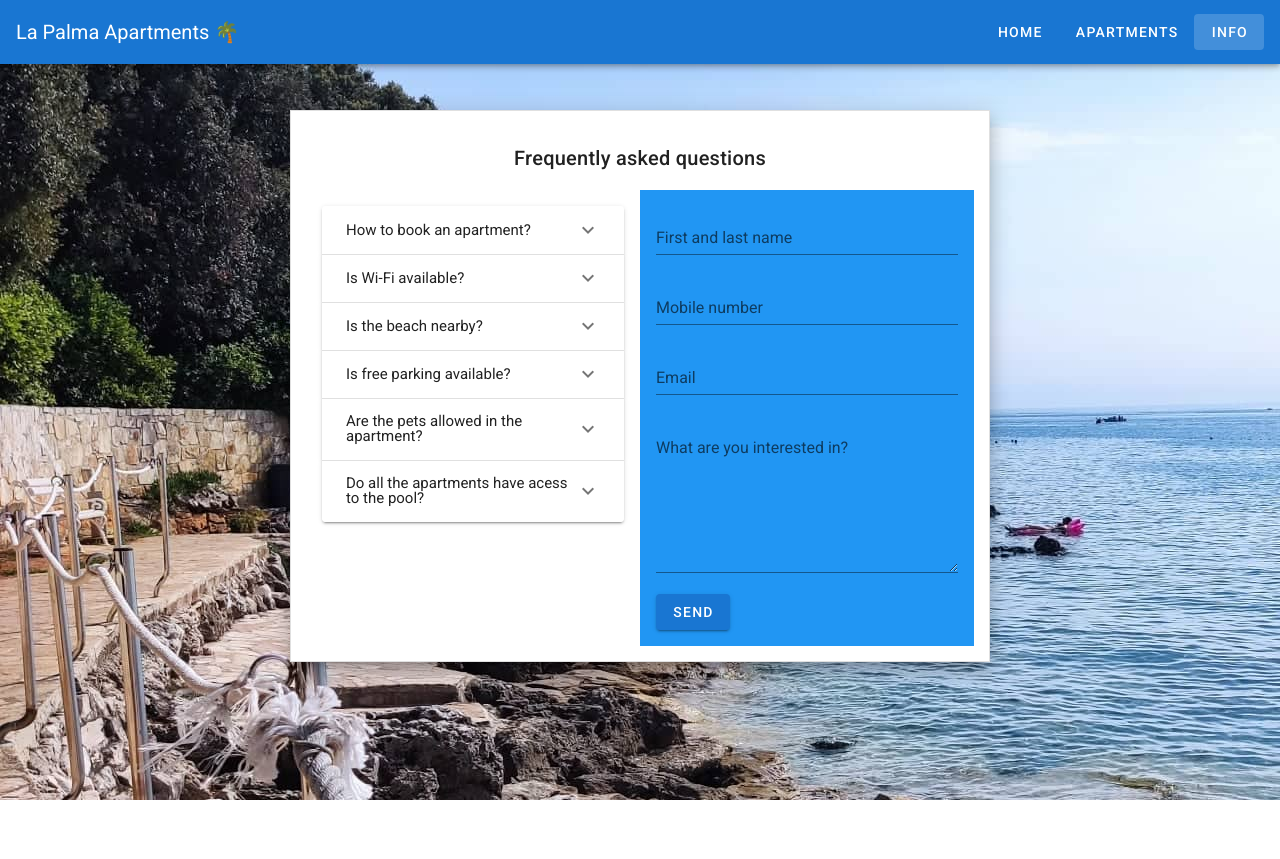
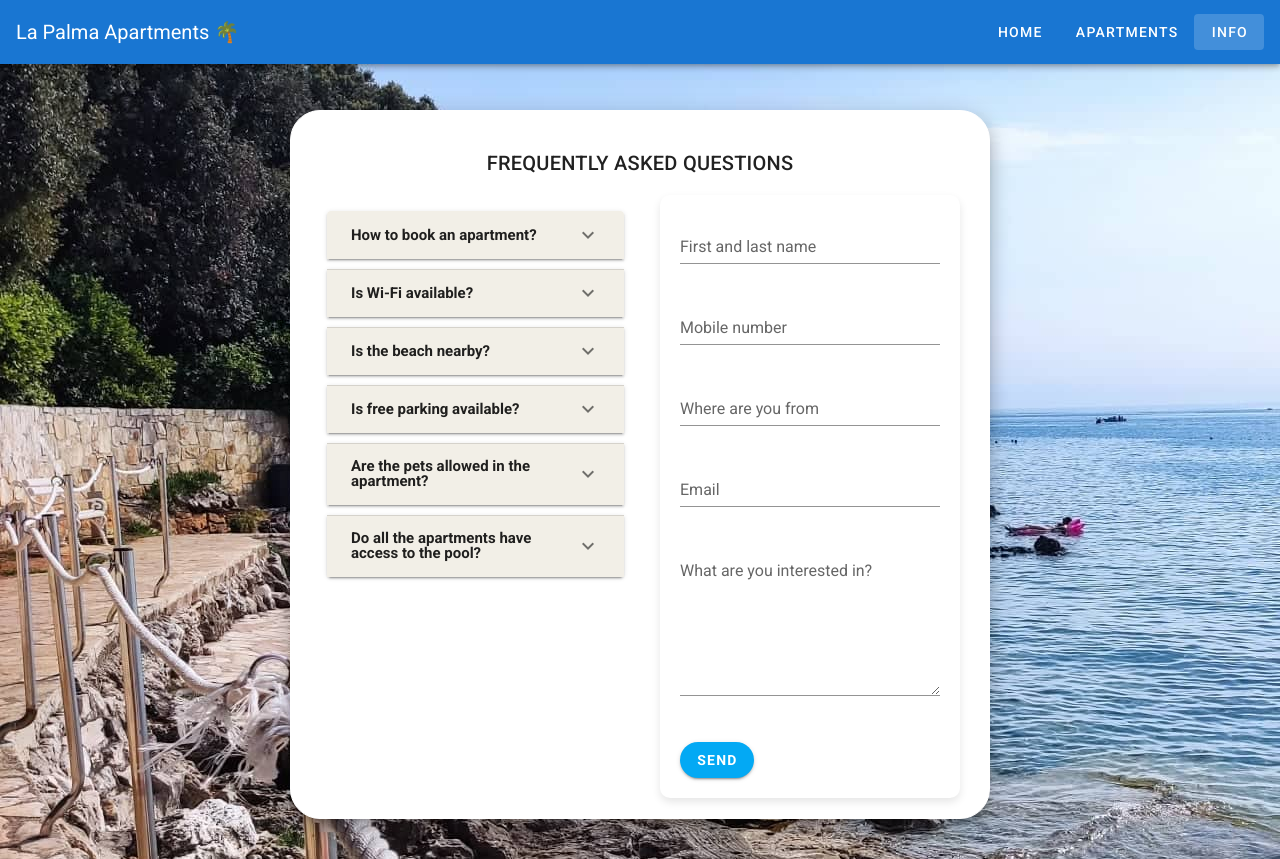
Before and after one commit to pavlovicantonio/lapalma, a Vue app in the folder lapalma/: page /info in a window 1280 px wide. Before the commit the page ends 800 px from the top, so only its background shows below. Built offline with nearby package versions, Linux system fonts and the light colour scheme.

Commit message:
EmailJS Info Desktop

```diff
--- a/lapalma/package.json
+++ b/lapalma/package.json
@@ -10,8 +10,10 @@
   "dependencies": {
     "@vue/composition-api": "^1.4.0",
     "core-js": "^3.8.3",
+    "emailjs-com": "^3.2.0",
     "oh-vue-icons": "^1.0.0-rc3",
     "vue": "^2.6.14",
+    "vue-notification": "^1.3.20",
     "vue-router": "^3.5.1",
     "vuetify": "^2.6.0",
     "vuex": "^3.6.2"
--- a/lapalma/src/layouts/InfoDesktopLayout.vue
+++ b/lapalma/src/layouts/InfoDesktopLayout.vue
@@ -4,100 +4,128 @@
       <div class="padmarg"></div>
 
       <!-- 1️⃣ PRVA GALERIJA -->
-        <v-card elevation="11" outlined shaped tile class="sirinaVueCardss1">
+      <v-card elevation="11" outlined shaped class="sirinaVueCardss1" color="white" style="border-radius: 30px; margin-bottom: 40px;">
           <v-card-title class="d-flex justify-center align-center">
-    Frequently asked questions
+              FREQUENTLY ASKED QUESTIONS
           </v-card-title>
 
           <!-- Ovo je kontejner koji ih drži u redu -->
           <div class="d-flex">
               <div class="questions">
                   <v-expansion-panels>
-            <v-expansion-panel
-            v-for="(item, index) in faqList"
-            :key="index"
-            >
-            <v-expansion-panel-header>{{ item.question }}</v-expansion-panel-header>
-            <v-expansion-panel-content>{{ item.answer }}</v-expansion-panel-content>
+                      <v-expansion-panel v-for="(item, index) in faqList" :key="index">
+                          <v-expansion-panel-header class="question">{{ item.question }}</v-expansion-panel-header>
+                          <v-expansion-panel-content class="answer">{{ item.answer }}</v-expansion-panel-content>
                       </v-expansion-panel>
                   </v-expansion-panels>
               </div>
 
-    <div class="info">
-        <v-form @submit.prevent="submitForm" ref="form" v-model="valid">
+              <v-form @submit.prevent="submitForm" ref="form" v-model="valid" style="background-color: white; margin-left: 20px; width: 300px;">
                   <v-text-field v-model="form.fullName" label="First and last name" :rules="[rules.required]" required></v-text-field>
                   <v-text-field v-model="form.phone" label="Mobile number" :rules="[rules.required]" required></v-text-field>
+                  <v-text-field v-model="form.country" label="Where are you from" :rules="[rules.required]" required></v-text-field>
                   <v-text-field v-model="form.email" label="Email" :rules="[rules.required, rules.email]" required></v-text-field>
                   <v-textarea v-model="form.question" label="What are you interested in?" :rules="[rules.required]" required></v-textarea>
-        <v-btn type="submit" color="primary">Send</v-btn>
+                  <v-btn type="submit" color="light-blue" style="color: white;" elevation="2">Send</v-btn>
               </v-form>
           </div>
-  </div>
       </v-card>
-
-
-        <div></div>
     </center>
   </div>
 </template>
 
 <script>
+import emailjs from 'emailjs-com';
+
 export default {
   data() {
     return {
       valid: false,
-      submitted: false,
       form: {
         fullName: '',
         phone: '',
         email: '',
-        question: ''
+        question: '',
+        country: ''
       },
       rules: {
         required: value => !!value || 'Required field!',
         email: value => /.+@.+\..+/.test(value) || 'Please enter a valid email address!'
       },
+      snackbar: false, // Za kontrolu prikaza snackbar obavijesti
+      snackbarMessage: '', // Tekst obavijesti
+      snackbarColor: '', // Boja obavijesti (zeleni, crveni...)
       faqList: [
-        {
-          question: "How to book an apartment?",
-          answer: "You can book the apartment via Booking, but you can also contact us through the form on the right or send an inquiry for the apartment you're interested in through the Apartments section on our website."
-        },
-        {
-          question: "Is Wi-Fi available?",
-          answer: "Of course, all apartments have free high-speed Wi-Fi."
-        },
-        {
-          question: "Is the beach nearby?",
-          answer: "Yes, the beach is just a 3-minute walk away."
-        },
-        {
-          question: "Is free parking available?",
-          answer: "Yes, each apartment comes with one free parking spot."
-        },
-        {
-          question: "Are the pets allowed in the apartment?",
-          answer: "Yes, they are."
-        },
-        {
-          question: "Do all the apartments have acess to the pool?",
-          answer: "Yes, they do."
-        }
+        { question: "How to book an apartment?", answer: "You can book the apartment via Booking, or contact us through the form." },
+        { question: "Is Wi-Fi available?", answer: "Yes, all apartments have free high-speed Wi-Fi." },
+        { question: "Is the beach nearby?", answer: "Yes, the beach is just a 3-minute walk away." },
+        { question: "Is free parking available?", answer: "Yes, each apartment comes with one free parking spot." },
+        { question: "Are the pets allowed in the apartment?", answer: "Yes, they are." },
+        { question: "Do all the apartments have access to the pool?", answer: "Yes, they do." }
       ]
     };
   },
   methods: {
-    submitForm(){
+    submitForm() {
+    // Prvo provjerite da li je obrazac validan
+    if (this.$refs.form.validate()) {
+      const emailData = {
+        from_name: this.form.fullName,
+        from_email: this.form.email,
+        reply_to: this.form.email,
+        to_email: 'croatiavacation05@gmail.com',
+        fullName: this.form.fullName,
+        phone: this.form.phone,
+        country: this.form.country,
+        question: this.form.question,
+        message: `
+          <h3>You have a new contact form submission</h3>
+          <p><strong>Name:</strong> ${this.form.fullName}</p>
+          <p><strong>Email:</strong> ${this.form.email}</p>
+          <p><strong>Phone:</strong> ${this.form.phone}</p>
+          <p><strong>Country:</strong> ${this.form.country}</p>
+          <p><strong>Question:</strong> ${this.form.question}</p>
+        `
+      };
 
+      emailjs.send('service_up4n9ee', 'template_atm9kdp', emailData, 'sFLXs5tV3k0YzQFA7')
+  .then((response) => {
+    alert('Email successfully sent!');
+    console.log(response);
+    window.location.reload(); // Refresh nakon što korisnik klikne "OK"
+  }, (error) => {
+    alert('Failed to send email. Please try again.');
+    console.error(error);
+    window.location.reload(); // Refresh nakon što korisnik klikne "OK"
+  });
+
+    }
+  },
+  clearFields(){
+    this.form.fullName = '';
+    this.form.country = '';
+    this.form.email = '';
+    this.form.phone = '';
+    this.form.question = '';
   }
 }
 };
 </script>
 
-<style>
-.questions, .info {
+<style scoped>
+.questions,
+.info {
   height: auto;
   width: 50%;
   padding: 16px;
+}
+
+.answer {
+  background-color: #F2EFE7;
+}
+
+.question {
+  background-color: #F2EFE7;
 }
 
 .clickable-image {
@@ -109,14 +137,15 @@ export default {
   transform: scale(1.05);
 }
 
-.sirinaVueCardss1{
+.sirinaVueCardss1 {
   margin-top: 30px;
   width: 700px;
   text-align: justify;
   padding: 15px;
   height: auto;
 }
-.none{
+
+.none {
   background-image: url(../assets/backgroundimage.jpg);
   background-attachment: fixed;
   height: 100%;
@@ -125,4 +154,64 @@ export default {
 .padmarg {
   height: 80px;
 }
+
+/* Styles for the Snackbar */
+.v-snackbar {
+  z-index: 9999 !important; /* Ensure snackbar is always visible */
+  width: auto;
+  max-width: 500px;
+  margin: 0 auto;
+  position: fixed;
+  top: 20px;
+  left: 50%;
+  transform: translateX(-50%);
+}
+
+/* Make the submit button more visible */
+.v-btn {
+  background-color: #1e88e5;
+  color: white;
+  font-weight: bold;
+  border-radius: 20px;
+  margin-top: 10px;
+}
+
+.v-btn:hover {
+  background-color: #1976d2;
+}
+
+.v-text-field,
+.v-textarea {
+  margin-bottom: 15px;
+}
+
+.v-text-field input,
+.v-textarea textarea {
+  font-size: 14px;
+}
+
+.v-form {
+  background-color: #ffffff;
+  border-radius: 10px;
+  padding: 20px;
+  box-shadow: 0 4px 8px rgba(0, 0, 0, 0.1);
+}
+
+.v-card {
+  padding: 20px;
+}
+
+.v-expansion-panel {
+  margin-bottom: 10px;
+}
+
+.v-expansion-panel-header {
+  background-color: #f2efe7;
+  font-weight: bold;
+}
+
+.v-expansion-panel-content {
+  background-color: #f2efe7;
+}
+
 </style>
--- a/lapalma/src/main.js
+++ b/lapalma/src/main.js
@@ -3,6 +3,7 @@ import App from './App.vue'
 import router from './router'
 import store from './store'
 import vuetify from './plugins/vuetify'
+import Vuenotification from 'vue-notification';
 
 Vue.config.productionTip = false
 
@@ -10,5 +11,6 @@ new Vue({
   router,
   store,
   vuetify,
+  Vuenotification,
   render: h => h(App)
 }).$mount('#app')
```
Also changed, not shown: 1 other file (tests, documents, lock files or other folders). Lines whose indentation alone changed are shown as unchanged.
